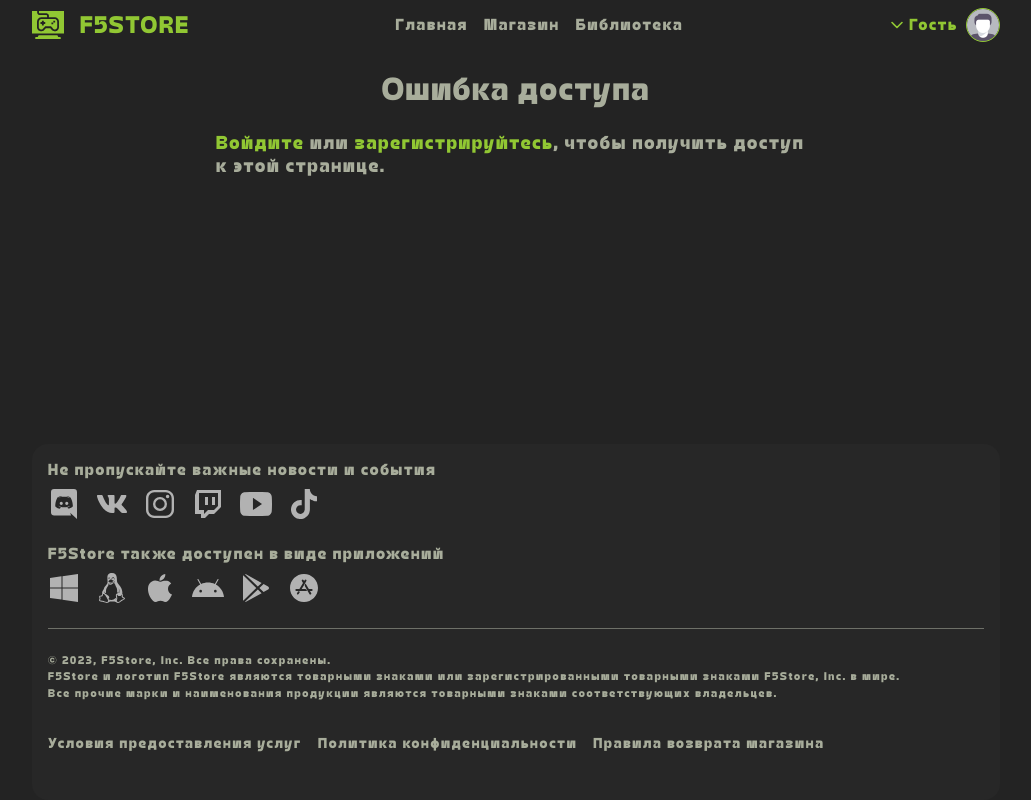
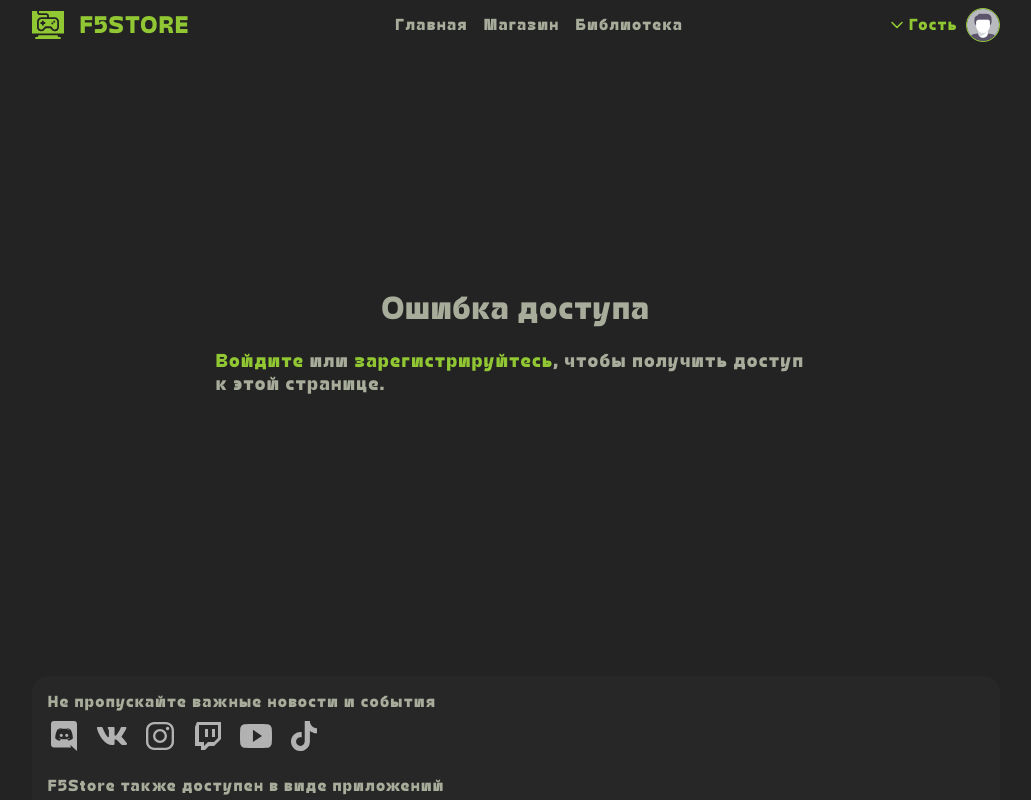
Before and after one commit to Fy5tew/course-project-2-1, a React (Create React App) app in the folder website/: page /cart in a window 1280 px wide. Shown: the whole page, without its empty margins (124-1155 px from the left). Built offline with nearby package versions, Linux system fonts and the light colour scheme.

Commit message:
Fixed styles

```diff
--- a/website/src/components/PageLayout/PageLayout.module.scss
+++ b/website/src/components/PageLayout/PageLayout.module.scss
@@ -27,7 +27,7 @@
 
 .AuthError {
     max-width: 600px;
-    margin: auto;
+    margin: 30vh auto;
 
     h1 {
         text-align: center;
--- a/website/src/pages/SignInPage/SignInPage.module.scss
+++ b/website/src/pages/SignInPage/SignInPage.module.scss
@@ -1,3 +1,6 @@
+.SignInPage {
+    margin: 20vh 0;
+
     .Title {
         text-align: center;
     }
@@ -19,3 +22,4 @@
             }
         }
     }
+}
--- a/website/src/pages/SignInPage/SignInPage.tsx
+++ b/website/src/pages/SignInPage/SignInPage.tsx
@@ -13,6 +13,7 @@ export function SignInPage() {
 
     return (
         <PageLayout auth='guest'>
+            <div className={styles.SignInPage}>
                 <h1 className={styles.Title}>Вход в аккаунт</h1>
                 <div className={styles.FormWrapper}>
                     <SignInForm />
@@ -20,6 +21,7 @@ export function SignInPage() {
                 <p className={styles.HelpText}>
                     Ещё нет аккаунта? Зарегистрируйтесь <Link to='/signup'>здесь</Link>!
                 </p>
+            </div>
         </PageLayout>
     );
 }
--- a/website/src/pages/SignUpPage/SignUpPage.module.scss
+++ b/website/src/pages/SignUpPage/SignUpPage.module.scss
@@ -1,3 +1,6 @@
+.SignUpPage {
+    margin: 10vh 0;
+
     .Title {
         text-align: center;
     }
@@ -19,3 +22,4 @@
             }
         }
     }
+}
--- a/website/src/pages/SignUpPage/SignUpPage.tsx
+++ b/website/src/pages/SignUpPage/SignUpPage.tsx
@@ -13,6 +13,7 @@ export function SignUpPage() {
 
     return(
         <PageLayout auth='guest'>
+            <div className={styles.SignUpPage}>
                 <h1 className={styles.Title}>Регистрация</h1>
                 <div className={styles.FormWrapper}>
                     <SignUpForm />
@@ -20,6 +21,7 @@ export function SignUpPage() {
                 <p className={styles.HelpText}>
                     Уже есть аккаунт? <Link to='/signin'>Войдите</Link> в него!
                 </p>
+            </div>
         </PageLayout>
     );
 }
```
Lines whose indentation alone changed are shown as unchanged.
